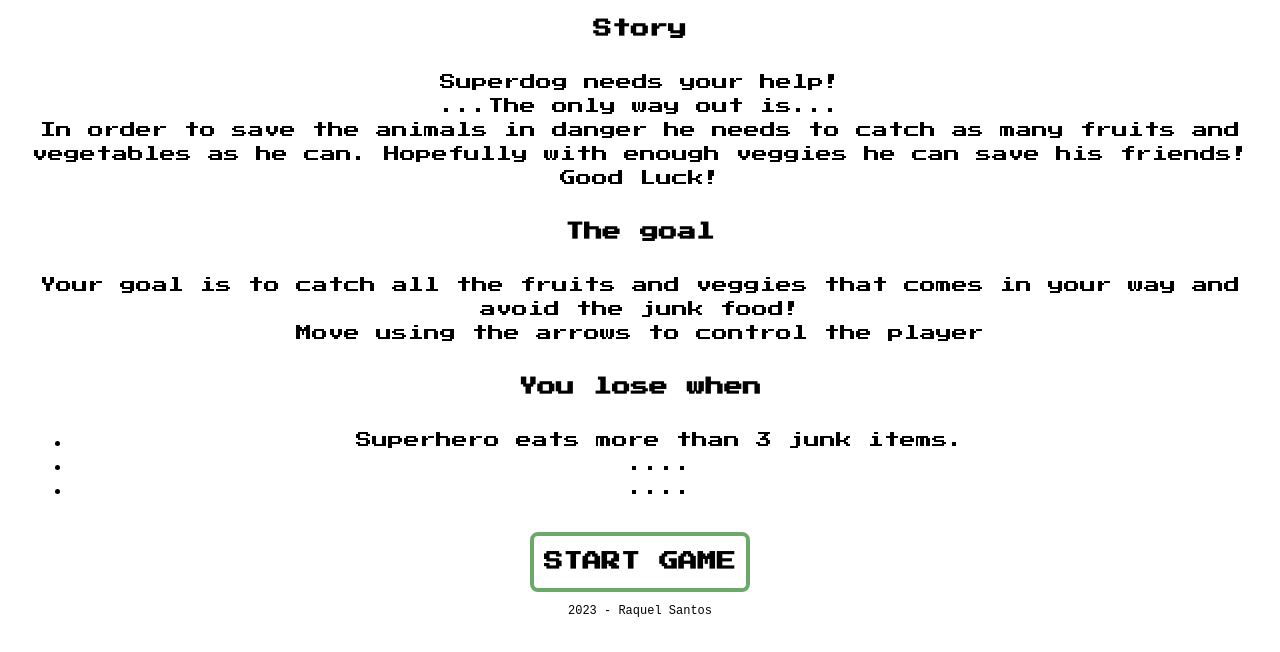
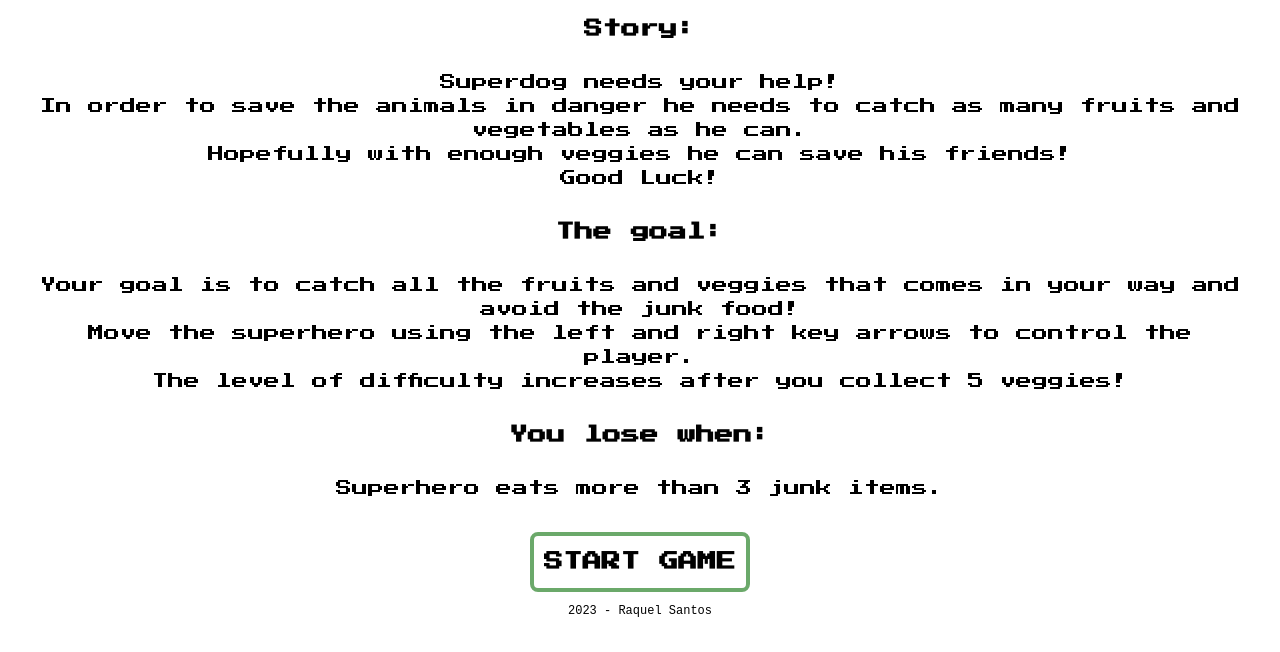
Before and after one commit to raquelsantos09/superhero-loves-veggies-game, a plain HTML site: page index.html in a window 1280 px wide. Shown: the part 56-708 px from the top of the page. Drawn offline with Linux system fonts and the light colour scheme.

Commit message:
some styling

```diff
--- a/index.html
+++ b/index.html
@@ -13,28 +13,23 @@
     <!-- Splash Screen: -->
     <div id="start">
         <h1 id="game-title">SUPERHERO LOVES VEGGIES</h1>
-        <h3 class="instructions-titles">Story</h3>
+        <h3 class="instructions-titles">Story:</h3>
         <p class="instructions">  Superdog needs your help! <br />
-          ...The only way out is... <br />
-          In order to save the animals in danger he needs to catch as many fruits and vegetables as he can.
+          In order to save the animals in danger he needs to catch as many fruits and vegetables as he can. <br />
           Hopefully with enough veggies he can save his friends!<br />
           Good Luck!
-
         </p>
-        <h3 class="instructions-titles">The goal</h3>
+        <h3 class="instructions-titles">The goal:</h3>
         <p class="instructions">
           Your goal is to catch all the fruits and veggies that comes in
           your way and avoid the junk food!  <br />
-          Move using the arrows to control the player
+          Move the superhero using the left and right key arrows to control the player.  <br />
+          The level of difficulty increases after you collect 5 veggies!
         </p>
-        <h3 class="instructions-titles">You lose when</h3>
-        <ul class="instructions">
-          <li>
+        <h3 class="instructions-titles">You lose when:</h3>
+        <p class="instructions">
             Superhero eats more than 3 junk items.
-          </li>
-          <li>....</li>
-          <li>....</li>
-        </ul>
+          </p>
         <button id="start-button">START GAME</button>
       </div>
 
```
